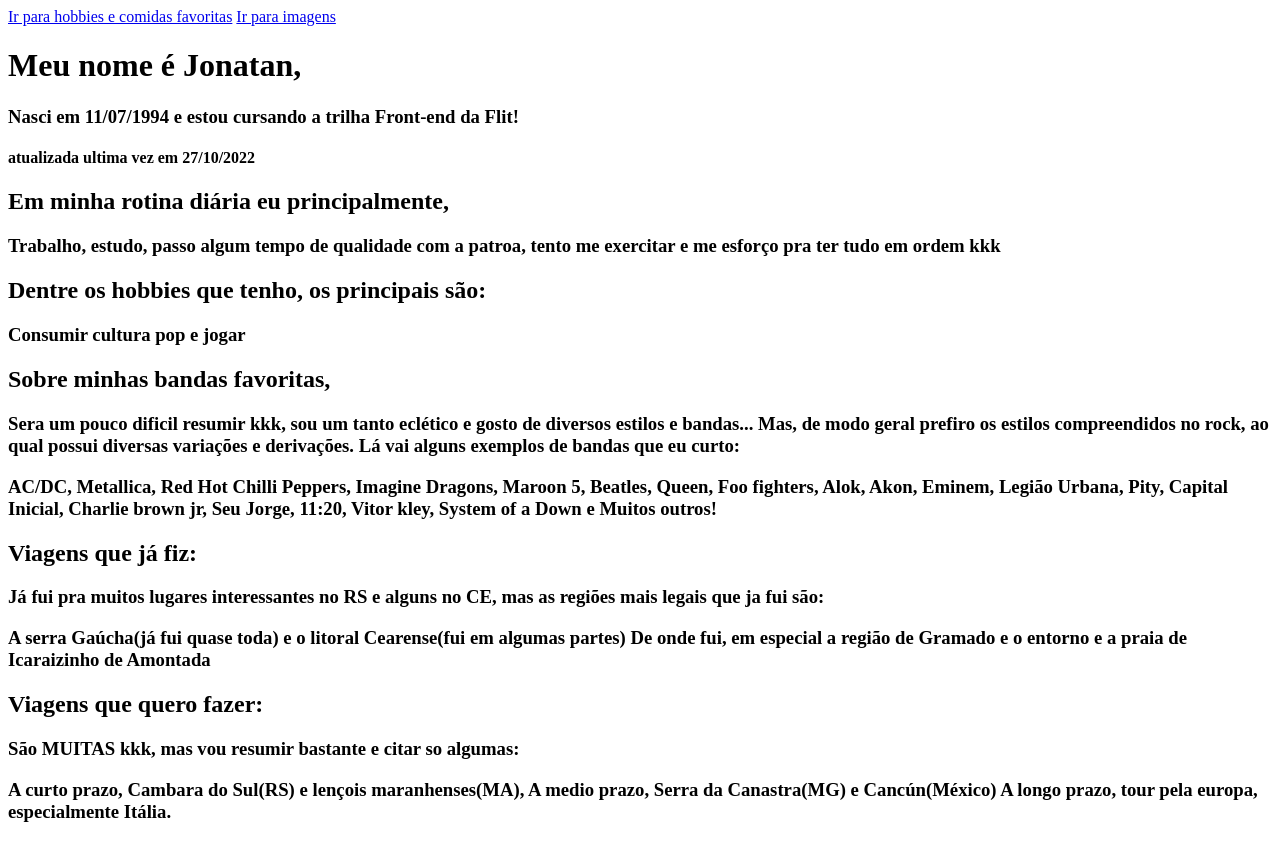
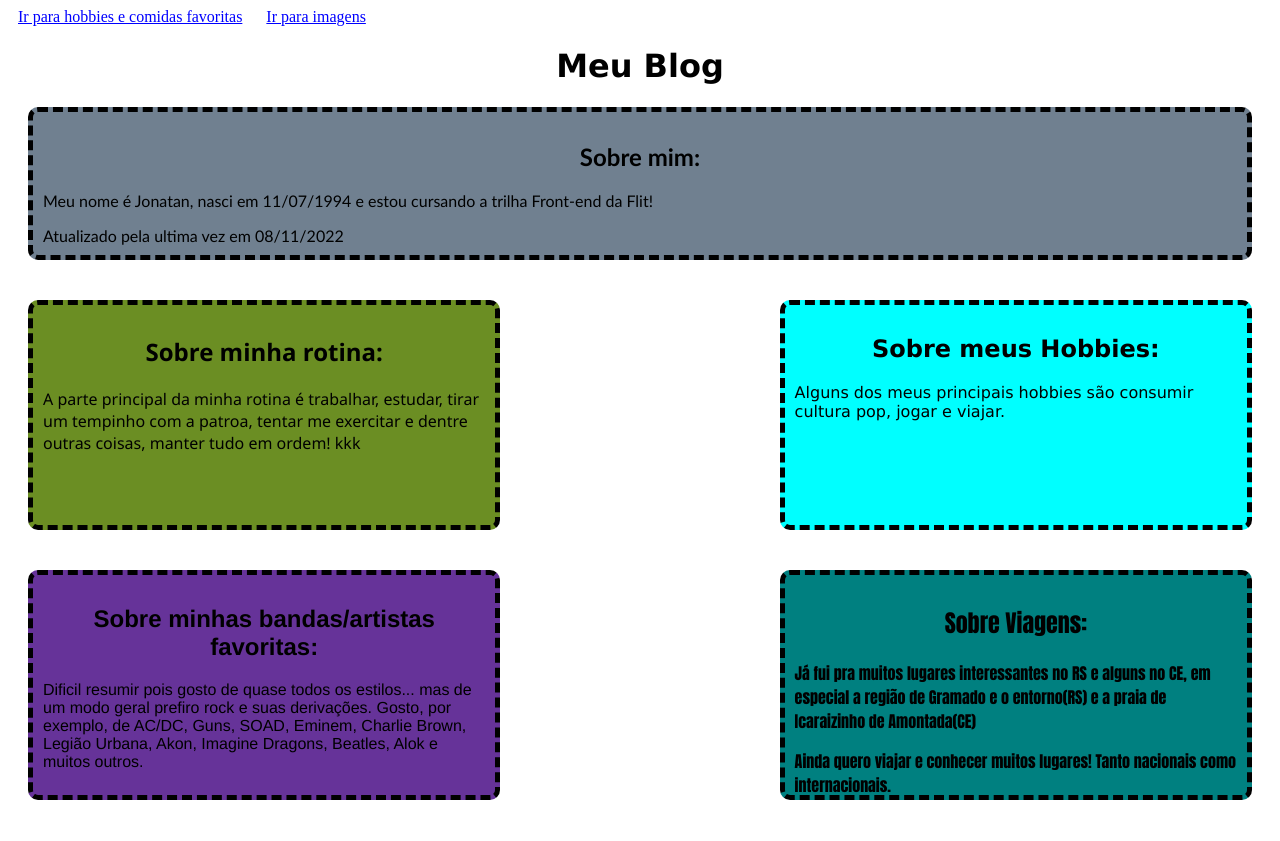
Before and after one commit to JonatanMGomes/MinhaPrimeiraPagina, a plain HTML site: page index.html in a window 1280 px wide. After the commit the page ends 820 px from the top, so only its background shows below. Drawn offline with Linux system fonts and the light colour scheme.

Commit message:
Ajustando semantica e adicionando primeiras alterações com CSS

```diff
--- /dev/null
+++ b/estilo.css
@@ -0,0 +1,80 @@
+.Titulo {
+    margin: 10px 10px;
+    text-align: center;
+    font-family:Verdana, Geneva, Tahoma, sans-serif
+}
+
+h2 {
+    text-align: center;
+}
+
+a {
+    margin: 10px 10px;
+    color: blue;
+}
+
+a:hover {
+    color: red;
+}
+
+.Apresentacao {
+    border: 5px;
+    border-radius: 10px;
+    border-style: dashed;
+    margin: 20px 20px;
+    padding: 10px 10px;
+    background-color: slategray;
+    font-family: 'Gill Sans', 'Gill Sans MT', Calibri, 'Trebuchet MS', sans-serif;
+}
+
+.RotinaDiaria {
+    border: 5px;
+    border-radius: 10px;
+    border-style: dashed;
+    margin: 20px 20px;
+    padding: 10px 10px;
+    height: 200px;
+    width: 35%;
+    float: left;
+    background-color: olivedrab;
+    font-family: 'Segoe UI', Tahoma, Geneva, Verdana, sans-serif;
+}
+
+.Hobbies {
+    border: 5px;
+    border-radius: 10px;
+    border-style: dashed;
+    margin: 20px 20px;
+    padding: 10px 10px;
+    height: 200px;
+    width: 35%;
+    float: right;
+    background-color: aqua;
+    font-family: 'Lucida Sans', 'Lucida Sans Regular', 'Lucida Grande', 'Lucida Sans Unicode', Geneva, Verdana, sans-serif;
+}
+
+.BandasArtistasFav {
+    border: 5px;
+    border-radius: 10px;
+    border-style: dashed;
+    margin: 20px 20px;
+    padding: 10px 10px;
+    height: 200px;
+    width: 35%;
+    float: left;
+    background-color: rebeccapurple;
+    font-family:'Franklin Gothic Medium', 'Arial Narrow', Arial, sans-serif;
+}
+
+.Viagens {
+    border: 5px;
+    border-radius: 10px;
+    border-style: dashed;
+    margin: 20px 20px;
+    padding: 10px 10px;
+    height: 200px;
+    width: 35%;
+    float: right;
+    background-color: teal;
+    font-family: Impact, Haettenschweiler, 'Arial Narrow Bold', sans-serif;
+}
--- a/index.html
+++ b/index.html
@@ -5,45 +5,45 @@
     <meta charset="UTF-8">
     <meta name="viewport" content="width=device-width, initial-scale=1.0">
     <title>Home</title>
+    <link rel="stylesheet" href="./estilo.css">
 </head>
 
 <body>
-    <div>
+    <div class="Paginas">
         <a href="comidasEHobbiesFav.html">Ir para hobbies e comidas favoritas</a>
         <a href="imagens.html">Ir para imagens</a>
     </div>
-    <div class="apresentação">
-        <h1>Meu nome é Jonatan,</h1>
-        <h3>Nasci em 11/07/1994 e estou cursando a trilha Front-end da Flit!</h3>
-        <h4>atualizada ultima vez em 27/10/2022</h4>
+    <div class="Titulo">
+        <h1>Meu Blog</h1>
     </div>
-    <div class="Rotina Diaria">
-        <h2>Em minha rotina diária eu principalmente,</h2>
-        <h3>Trabalho, estudo, passo algum tempo de qualidade com a patroa, tento me exercitar e me esforço pra ter tudo
-            em ordem kkk</h3>
+    <div class="Apresentacao">
+        <h2>Sobre mim:</h2>
+        <p>Meu nome é Jonatan, nasci em 11/07/1994 e estou cursando a trilha Front-end da Flit!</p>
+        <span>Atualizado pela ultima vez em 08/11/2022</span>
+    </div>
+    <div class="RotinaDiaria">
+        <h2>Sobre minha rotina:</h2>
+        <p>A parte principal da minha rotina é trabalhar, estudar, tirar um tempinho com a patroa, tentar me exercitar
+            e dentre outras coisas, manter tudo em ordem! kkk
+        </p>
     </div>
     <div class="Hobbies">
-        <h2>Dentre os hobbies que tenho, os principais são: </h2>
-        <h3>Consumir cultura pop e jogar</h3>
+        <h2>Sobre meus Hobbies:</h2>
+        <p>Alguns dos meus principais hobbies são consumir cultura pop, jogar e viajar.</p>
     </div>
-    <div class="Bandas e artistas favoritos">
-        <h2>Sobre minhas bandas favoritas,</h2>
-        <h3>Sera um pouco dificil resumir kkk, sou um tanto eclético e gosto de diversos estilos e bandas...
-            Mas, de modo geral prefiro os estilos compreendidos no rock, ao qual possui diversas variações e derivações.
-            Lá vai alguns exemplos de bandas que eu curto: </h3>
-        <h3>AC/DC, Metallica, Red Hot Chilli Peppers, Imagine Dragons, Maroon 5, Beatles, Queen, Foo fighters, Alok,
-            Akon, Eminem, Legião Urbana, Pity, Capital Inicial, Charlie brown jr, Seu Jorge, 11:20, Vitor kley, System
-            of a Down e Muitos outros!</h3>
+    <div class="BandasArtistasFav">
+        <h2>Sobre minhas bandas/artistas favoritas:</h2>
+        <p>Dificil resumir pois gosto de quase todos os estilos... mas de um modo geral prefiro rock e suas derivações.
+            Gosto, por exemplo, de AC/DC, Guns, SOAD, Eminem, Charlie Brown, Legião Urbana, Akon, Imagine Dragons, Beatles, Alok
+            e muitos outros.
+        </p>
+
     </div>
     <div class="Viagens">
-        <h2>Viagens que já fiz:</h2>
-        <h3>Já fui pra muitos lugares interessantes no RS e alguns no CE, mas as regiões mais legais que ja fui são: </h3>
-        <h3>A serra Gaúcha(já fui quase toda) e o litoral Cearense(fui em algumas partes) De onde fui, em especial a região de Gramado
-            e o entorno e a praia de Icaraizinho de Amontada</h3>
-        <h2>Viagens que quero fazer:</h2>
-        <h3>São MUITAS kkk, mas vou resumir bastante e citar so algumas:</h3>
-        <h3>A curto prazo, Cambara do Sul(RS) e lençois maranhenses(MA), A medio prazo, Serra da Canastra(MG) e Cancún(México)
-            A longo prazo, tour pela europa, especialmente Itália.</h3>
+        <h2>Sobre Viagens:</h2>
+        <p>Já fui pra muitos lugares interessantes no RS e alguns no CE, em especial a
+            região de Gramado e o entorno(RS) e a praia de Icaraizinho de Amontada(CE)</p>
+        <p>Ainda quero viajar e conhecer muitos lugares! Tanto nacionais como internacionais. </p>
     </div>
 </body>
 
```
Also changed, not shown: comidasEHobbiesFav.html (+2 -1 lines), imagens.html (+10 -10 lines).
